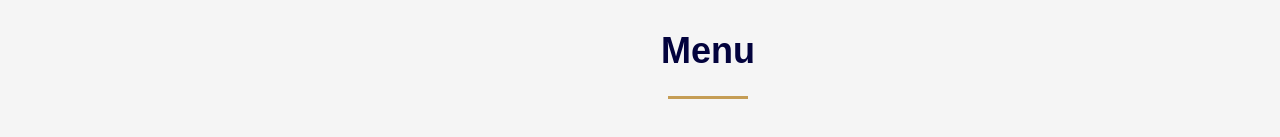
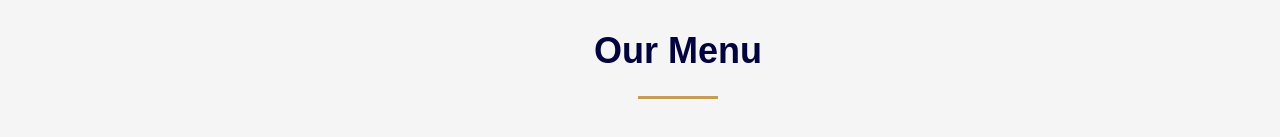
Before and after one commit to aselwilliams/Restaurant-react, a React (Create React App) app: page / in a window 1280 px wide. Shown: the top 137 px of the page. Built offline with nearby package versions, Linux system fonts and the light colour scheme.

Commit message:
changed title

```diff
--- a/src/App.js
+++ b/src/App.js
@@ -26,7 +26,7 @@ function App() {
   return (
     <div className="menu">
       <header className="title">
-        <h1>Menu</h1>
+        <h1> Our Menu</h1>
         <div className="underline"></div>
       </header>
       <Categories handleCategory={handleCategory} />
--- a/src/index.css
+++ b/src/index.css
@@ -6,7 +6,7 @@ body {
 .menu {
   width: 100vw;
   height: auto;
-  margin: 30px 60px;
+  margin: 30px;
 }
 
 .title {
@@ -28,7 +28,7 @@ body {
   gap: 40px 0px;
   width: 100vw;
   text-align: center;
-  margin-left: 50px;
+  margin-left: 100px;
 }
 
 .photo {
```
